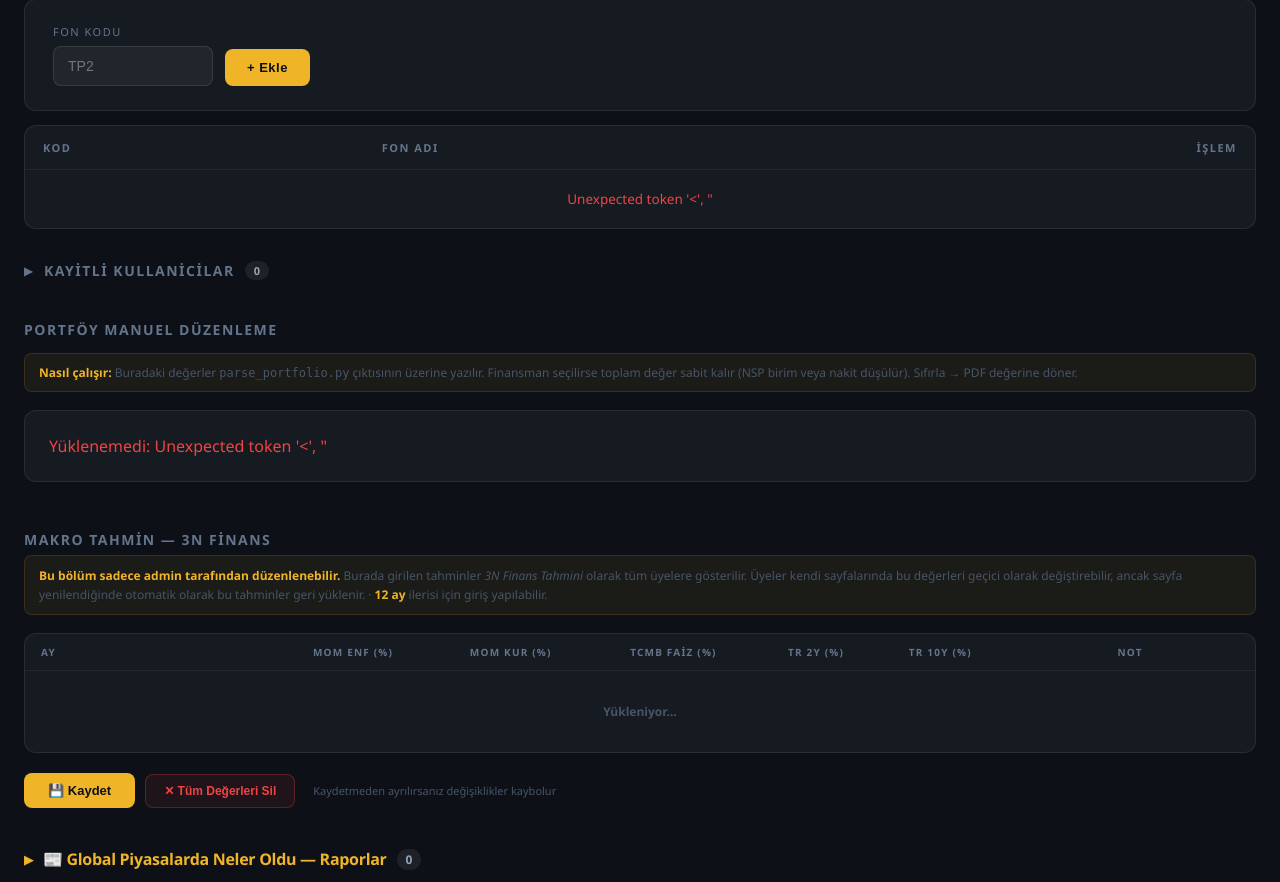
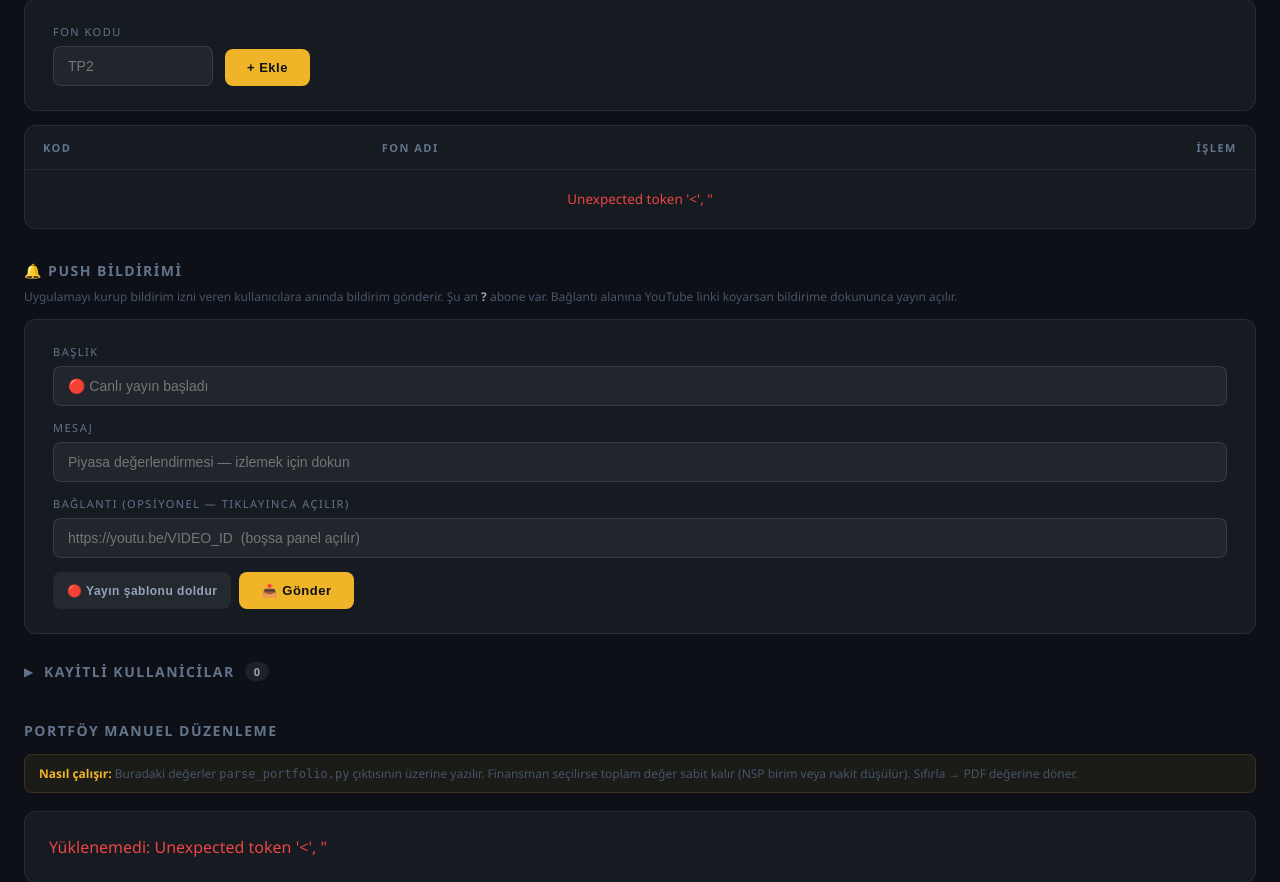
Before and after one commit to Revqqwer/tr-data-dashboard, a Flask app: template templates/admin.html in a window 1280 px wide. Shown: the part 1598-2480 px from the top of the page. Run offline with Flask 3, Linux system fonts and the light colour scheme; the template is opened without the code that fills it, so the values that code supplies are empty; the visitor is signed in with stand-in values (Sample User, id 1); data comes from the database, SQL or seed files in the repository.

Commit message:
Admin panel: Push Bildirimi formu (canli yayin push'u icin)
Bash yerine panelden gonderim. Basli / Mesaj / Baglanti (opsiyonel) kutucuklari
+ Gonder butonu. "Yayin sablonu doldur" basli+mesaji hazir doldurur, URL'ye
odaklanir. Gonderirken onay ister, sonucta kac kisiye gittigini gosterir.
Abone sayisi ustte canli. Backend /admin/<secret>/push/send zaten vardi.

Co-Authored-By: Claude Opus 4.8 <noreply@anthropic.com>

```diff
--- a/templates/admin.html
+++ b/templates/admin.html
@@ -332,6 +332,31 @@
   </table>
 </div>
 
+<!-- ── Push Bildirimi ── -->
+<h2 style="font-size:14px;letter-spacing:1.5px;text-transform:uppercase;color:#64748b;margin-bottom:8px;margin-top:32px;">🔔 Push Bildirimi</h2>
+<p style="font-size:12px;color:#475569;margin-bottom:14px;">
+  Uygulamayı kurup bildirim izni veren kullanıcılara anında bildirim gönderir. Şu an <b id="pushCount" style="color:#94a3b8;">…</b> abone var.
+  Bağlantı alanına YouTube linki koyarsan bildirime dokununca yayın açılır.
+</p>
+<div class="add-card" style="flex-direction:column;align-items:stretch;gap:14px;">
+  <div>
+    <label>Başlık</label>
+    <input type="text" id="pushTitle" placeholder="🔴 Canlı yayın başladı" maxlength="80" style="width:100%;">
+  </div>
+  <div>
+    <label>Mesaj</label>
+    <input type="text" id="pushBody" placeholder="Piyasa değerlendirmesi — izlemek için dokun" maxlength="160" style="width:100%;">
+  </div>
+  <div>
+    <label>Bağlantı (opsiyonel — tıklayınca açılır)</label>
+    <input type="text" id="pushUrl" placeholder="https://youtu.be/VIDEO_ID  (boşsa panel açılır)" style="width:100%;">
+  </div>
+  <div style="display:flex;gap:8px;flex-wrap:wrap;">
+    <button class="btn btn-muted" onclick="pushPreset()">🔴 Yayın şablonu doldur</button>
+    <button class="btn btn-gold" id="pushSendBtn" onclick="sendPush()">📤 Gönder</button>
+  </div>
+</div>
+
 <!-- Kullanıcı tablosu (tıklayınca açılır) -->
 <h2 onclick="toggleUsers()" style="font-size:14px;letter-spacing:1.5px;text-transform:uppercase;color:#64748b;margin-bottom:14px;cursor:pointer;user-select:none;display:flex;align-items:center;gap:10px;">
   <span id="usersChevron" style="display:inline-block;transition:transform .2s;font-size:11px;">▶</span>
@@ -615,7 +640,42 @@ async function removeCustomFund(code){
   }catch(e){ toast(e.message, false); }
 }
 
-window.addEventListener('DOMContentLoaded', () => { loadSubscribers(); loadPageviews(); loadEmailStats(); loadCustomFunds(); });
+// ── Push Bildirimi ──
+async function loadPushCount(){
+  try{
+    const r = await fetch(`/admin/${SECRET}/push/count`);
+    const d = await r.json();
+    document.getElementById('pushCount').textContent = (d.subscribers ?? '?');
+  }catch(e){ document.getElementById('pushCount').textContent = '?'; }
+}
+function pushPreset(){
+  document.getElementById('pushTitle').value = '🔴 Canlı yayın başladı';
+  document.getElementById('pushBody').value  = 'Piyasa değerlendirmesi — izlemek için dokun';
+  document.getElementById('pushUrl').focus();
+}
+async function sendPush(){
+  const title = document.getElementById('pushTitle').value.trim();
+  const body  = document.getElementById('pushBody').value.trim();
+  const url   = document.getElementById('pushUrl').value.trim();
+  if(!title || !body){ toast('Başlık ve mesaj zorunlu', false); return; }
+  if(!confirm(`Bu bildirim TÜM abonelere gönderilsin mi?\n\n${title}\n${body}${url ? '\n\n↗ '+url : ''}`)) return;
+  const btn = document.getElementById('pushSendBtn');
+  const old = btn.textContent; btn.disabled = true; btn.textContent = 'Gönderiliyor…';
+  try{
+    const r = await fetch(`/admin/${SECRET}/push/send`, {
+      method:'POST', headers:{'Content-Type':'application/json'},
+      body: JSON.stringify({ title, body, url: url || '/', tag: 'admin' })
+    });
+    const d = await r.json();
+    if(d.ok){
+      toast(`Gönderildi ✓ ${d.sent} kişi${d.pruned ? ` · ${d.pruned} ölü abonelik temizlendi` : ''}${d.failed ? ` · ${d.failed} başarısız` : ''}`);
+      loadPushCount();
+    } else toast(d.error || 'Hata', false);
+  }catch(e){ toast(e.message, false); }
+  finally{ btn.disabled = false; btn.textContent = old; }
+}
+
+window.addEventListener('DOMContentLoaded', () => { loadSubscribers(); loadPageviews(); loadEmailStats(); loadCustomFunds(); loadPushCount(); });
 
 function toast(msg, ok=true) {
   const el = document.getElementById('toast');
```
